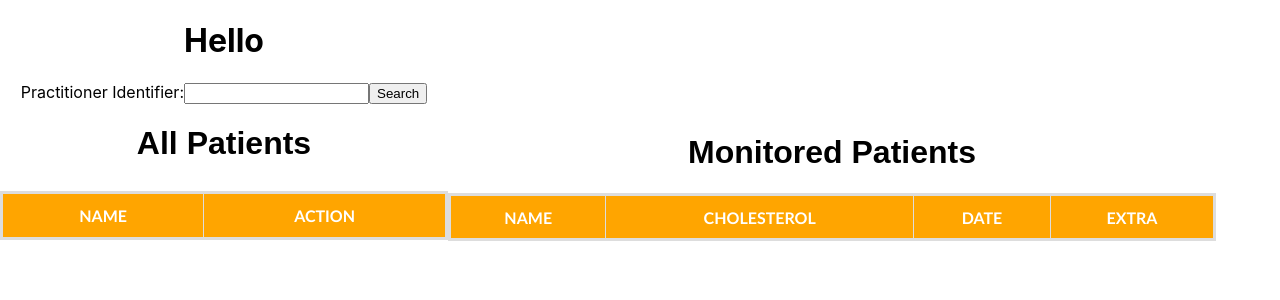
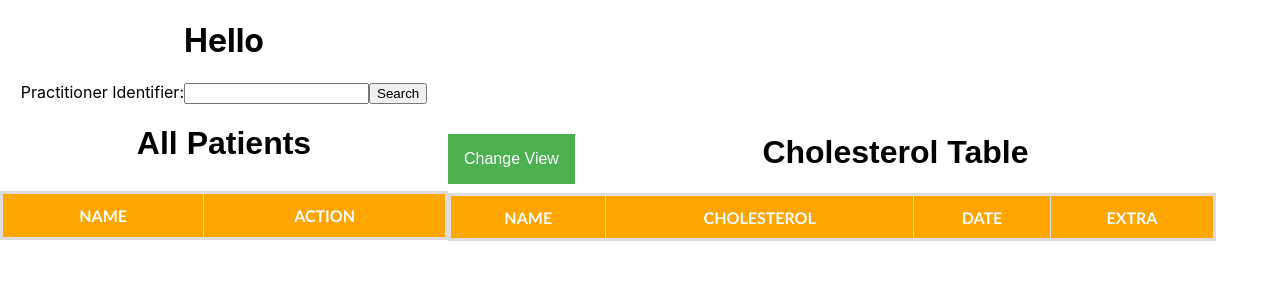
Before and after one commit to Jeremy-Leckning/FIT3077-Patient-Monitoring-App, a React (Create React App) app in the folder PatientMonitoringApp/src/main/frontend/: page / in a window 1280 px wide. Shown: the top 300 px of the page. Built offline with nearby package versions, Linux system fonts and the light colour scheme.

Commit message:
Added dropdown to select diff views

```diff
--- a/PatientMonitoringApp/src/main/frontend/src/Table.js
+++ b/PatientMonitoringApp/src/main/frontend/src/Table.js
@@ -5,19 +5,55 @@ class Table extends Component {
     constructor(props) {
         super(props);
         this.state = {
-            isLoading: false
+            isLoading: false,
+            tableView: 'Cholesterol Table'
         };
     }
 
     renderTableHeader() {
-        return <tr><th key={0}>NAME</th> <th key={1}>CHOLESTEROL</th> <th key={2}>DATE</th><th key={3}>EXTRA</th></tr>
+        console.log(this.state.tableView)
+        if (this.state.tableView .match('Cholesterol Graph')) {
+            return <h1>SHOW CHOLESTEROL GRAPH HERE</h1>
+        } else if (this.state.tableView.match('Cholesterol Table')){
+            return <tr><th key={0}>NAME</th> <th key={1}>CHOLESTEROL</th> <th key={2}>DATE</th><th key={3}>EXTRA</th></tr>
+        } else if (this.state.tableView.match('Blood Pressure Table')){
+            return <tr><th key={0}>NAME</th> <th key={1}>Systolic Blood Pressure</th><th key={2}>Diastolic Blood Pressure</th><th key={3}>DATE</th><th key={4}>EXTRA</th></tr>
+        } else if (this.state.tableView.match('Combined Table')){
+            return <tr><th key={0}>NAME</th> <th key={1}>Total Cholesterol</th> <th key={2}>DATE</th><th key={3}>Systolic Blood Pressure</th><th key={4}>Diastolic Blood Pressure</th><th key={5}>Date</th><th key={6}>EXTRA</th></tr>
+        }  else if (this.state.tableView.match('Blood Pressure Graph')){
+            return <h1>SHOW BP GRAPH HERE</h1>
+        }
+        else {
+            return <h1>No view</h1>
+        }
+
     }
 
+    renderTableTitle(title) {
+        this.setState({
+            tableView: title
+        })
+    }
 
     render() {
         return <div>
             {this.state.isLoading && <h6>Loading...</h6>}
-            <h1 id='title'>Monitored Patients</h1>
+            <div>
+                <div class="dropdown" style={{float: 'left'}} >
+                    <button class="dropbtn">Change View</button>
+                    <div class="dropdown-content">
+                        <a onClick = {() => {this.renderTableTitle("Cholesterol Graph")}} style={{cursor: 'pointer'}}>Cholesterol Graph</a>
+                        <a onClick = {() => {this.renderTableTitle("Cholesterol Table")}} style={{cursor: 'pointer'}}>Cholesterol Table</a>
+                        <a onClick = {() => {this.renderTableTitle("Blood Pressure Table")}} style={{cursor: 'pointer'}}>Blood Pressure Table</a>
+                        <a onClick = {() => {this.renderTableTitle("Combined Table")}} style={{cursor: 'pointer'}}>Combined Table</a>
+                        <a onClick = {() => {this.renderTableTitle("Blood Pressure Graph")}} style={{cursor: 'pointer'}}>Blood Pressure Graph</a>
+                    </div>
+                </div>
+                <h1 id='title' style={{ display: 'inlineBlock' }}>
+                    {this.state.tableView.length?this.state.tableView:'no view'}
+                </h1>
+            </div>
+
             <div style={{ height: '80vh', overflow: 'auto' }}>
                 <table id='patients'>
                     <tbody>
--- a/PatientMonitoringApp/src/main/frontend/src/table.css
+++ b/PatientMonitoringApp/src/main/frontend/src/table.css
@@ -27,3 +27,45 @@
     background-color: #FFA500;
     color: white;
   }
+
+  /* Dropdown Button */
+.dropbtn {
+  background-color: #4CAF50;
+  color: white;
+  padding: 16px;
+  font-size: 16px;
+  border: none;
+}
+
+/* The container <div> - needed to position the dropdown content */
+.dropdown {
+  position: relative;
+  display: inline-block;
+}
+
+/* Dropdown Content (Hidden by Default) */
+.dropdown-content {
+  display: none;
+  position: absolute;
+  background-color: #f1f1f1;
+  min-width: 160px;
+  box-shadow: 0px 8px 16px 0px rgba(0,0,0,0.2);
+  z-index: 1;
+}
+
+/* Links inside the dropdown */
+.dropdown-content a {
+  color: black;
+  padding: 12px 16px;
+  text-decoration: none;
+  display: block;
+}
+
+/* Change color of dropdown links on hover */
+.dropdown-content a:hover {background-color: #ddd;}
+
+/* Show the dropdown menu on hover */
+.dropdown:hover .dropdown-content {display: block;}
+
+/* Change the background color of the dropdown button when the dropdown content is shown */
+.dropdown:hover .dropbtn {background-color: #3e8e41;}
```
